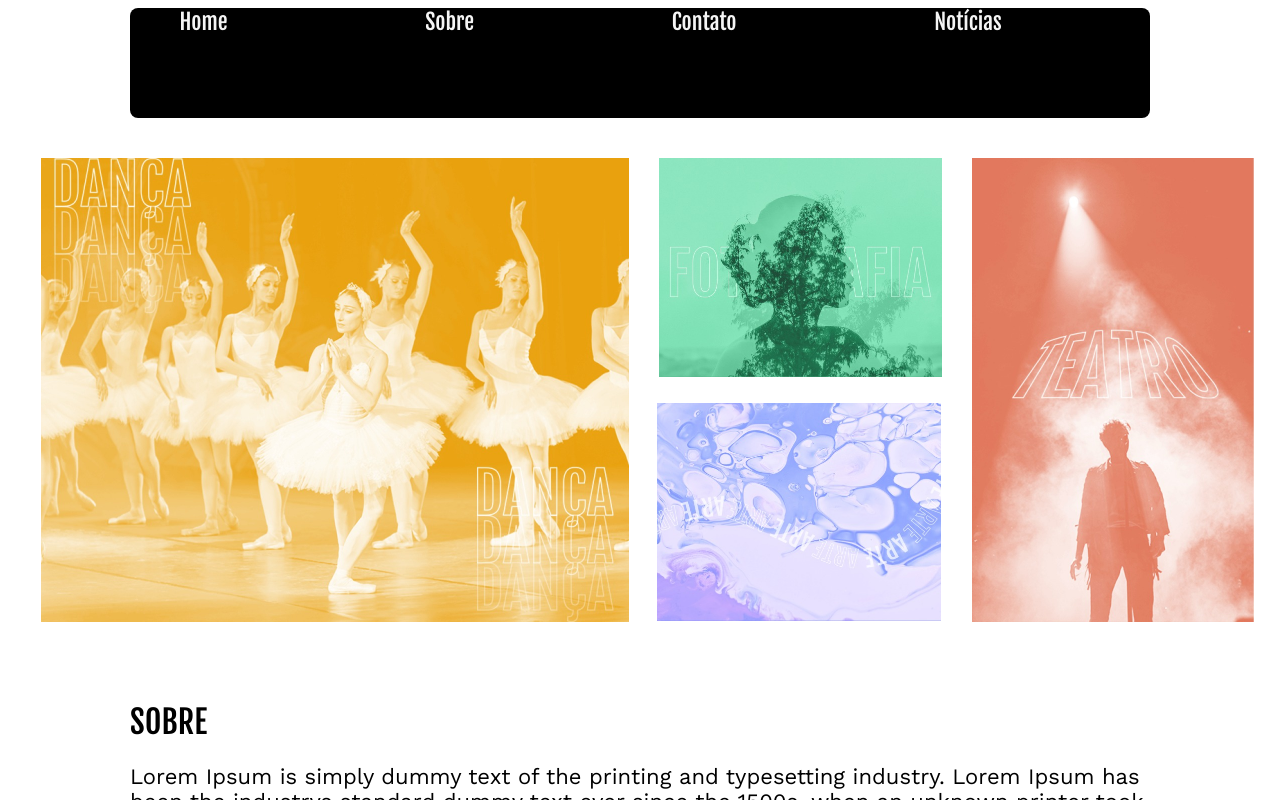
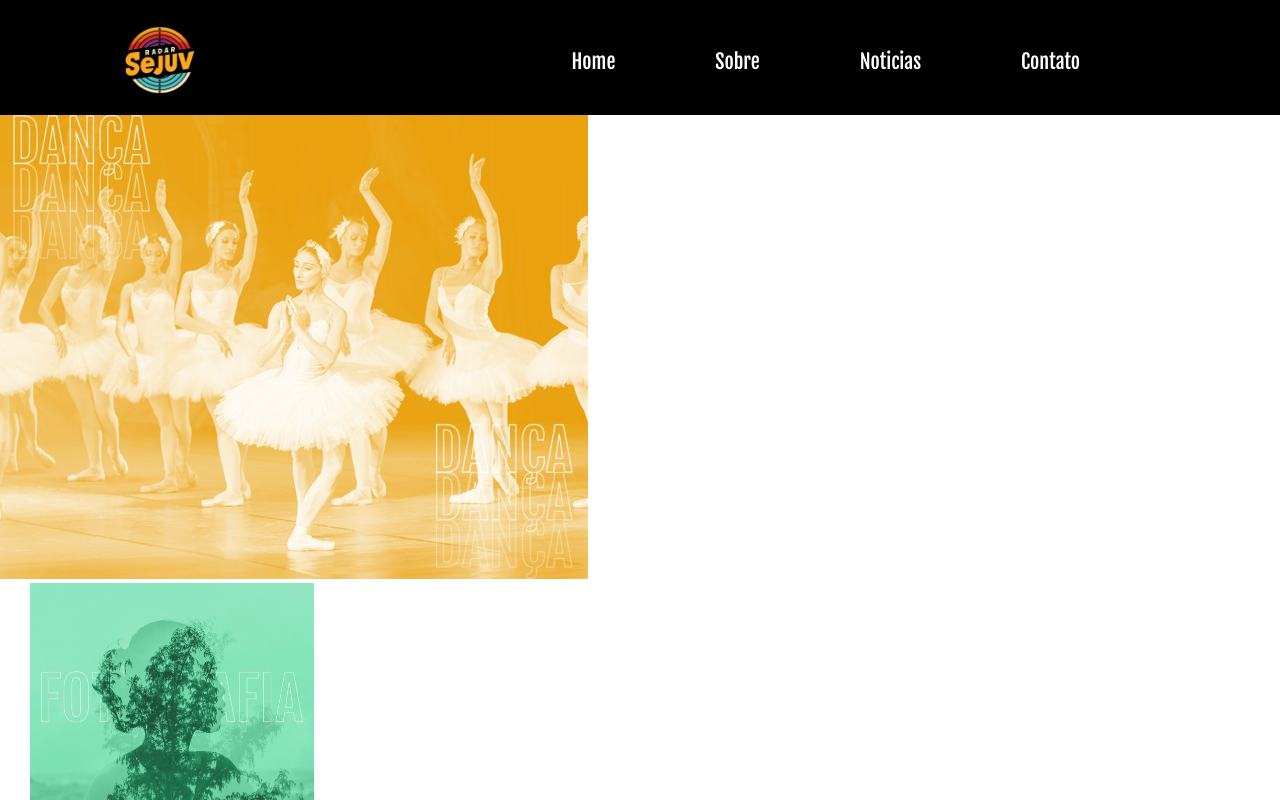
Before and after one commit to dev-Alencar/projeto_conexoes, a React (Vite) app in the folder project-conection/: page / in a window 1280 px wide. Shown: the top 800 px of the page. Built offline with nearby package versions, Linux system fonts and the light colour scheme.

Commit message:
ajustes de stylo

```diff
--- a/project-conection/src/Home.jsx
+++ b/project-conection/src/Home.jsx
@@ -11,7 +11,7 @@ function Home () {
     return(
         <div>
             <Menu/>
-            <div className='teste'>
+            <div className='teste(grid-img)'>
                 <img className='danca-img' src={danca}/>
                 <img className='image1' src={image1}/>
                 <div className='teste2'>
--- a/project-conection/src/Menu.jsx
+++ b/project-conection/src/Menu.jsx
@@ -1,24 +1,27 @@
 import './menu.css'
+import LOGO2 from './assets/LOGO1.png'
 
 import { Link } from "react-router-dom"
 
-function Menu () {
+ function Menu () {
     return(
     <div>
-        <div className='menu-center'>
-            <div className='big-box'>
-                    <nav className='into-box'>
-                        <Link  target="_blank" className='links-menu' to="/"> Home </Link> <br/> <br/>
-                        <Link  target="_blank" className='links-menu' to="/sobre"> Sobre</Link> <br/> <br/>
-                        <Link  target="_blank" className='links-menu' to='/contato'   > Contato </Link> <br/> <br/>
-                        <Link  target="_blank" className='links-menu' to="/noticias"> Notícias </Link> <br/> <br/>
-                    </nav>
+        <div className='container'>
+            <div className='logo'>
+                <img src={LOGO2}></img>
             </div>
-    </div>
+            <div className='m'>
+                <nav className='nav-bar'>
+                    <Link  target="_blank" className='nav-item' to="/"> Home </Link> <br/> <br/>
+                    <Link  target="_blank" className='nav-item' to="/sobre"> Sobre </Link> <br/> <br/>
+                    <Link  target="_blank" className='nav-item' to="/noticias"> Noticias </Link> <br/> <br/>
+                    <Link  target="_blank" className='nav-item' to="/contato"> Contato </Link> <br/> <br/>
+                </nav>
+            </div>
+        </div>
     </div>
 
-
-    )
-}
+     )
+ }
 
 export default Menu
--- a/project-conection/src/home.css
+++ b/project-conection/src/home.css
@@ -1,11 +1,10 @@
 @import url('https://fonts.googleapis.com/css2?family=Fjalla+One&family=Work+Sans&display=swap');
+
 
 .teste {
     display: flex;
     justify-content: center;
-
     margin-top: 40px;
-
 }
 
 .teste2{
--- a/project-conection/src/index.css
+++ b/project-conection/src/index.css
@@ -74,7 +74,7 @@ button:focus-visible {
   }
 } */
 
-:root{
+/* :root{
   padding-left: 122px;
   padding-right: 122px;
-}
+} */
--- a/project-conection/src/menu.css
+++ b/project-conection/src/menu.css
@@ -1,34 +1,73 @@
-
+@import url('./normalize.css');
 @import url('https://fonts.googleapis.com/css2?family=Fjalla+One&family=Work+Sans&display=swap');
 
-.menu-center{
-    display: flex;
-    justify-content: center;
+* {
+    box-sizing: border-box;
 }
 
-nav {
-    display: flex;
-    justify-content: center;
+:root {
+    /* cores usadas */
+    --amarelo: #FFC756;
+    --laranja: #F66139;
+    --lilas: #7F8FFE;
+    --verde: #56B78C;
+    --cinza-claro: #D9D9D9;
+    --cinza-escuro: #959595;
 
-}
-.big-box{
-    height: 13.8vh;
-    width: 100%;
-    border-radius: 1vh;
-    background-color: #000000;
-    color: whitesmoke;
+    /* fontes */
+    --fonte-primaria: 'Fjalla One', sans-serif;
+    --fonte-secundaria: 'Work Sans', sans-serif;
 }
 
-.into-box {
-    justify-content: space-around
+/* body {
+    font-family: var(--fonte-secundaria);
+    height: 100vh;
+}   */
 
+img {
+    width: 120px;
+    height: 120px;
 }
 
-.links-menu {
-    color: whitesmoke;
+/* .logo {
+    margin: 7px 80px;
+    width: 100px;
+    height: 100px;
+    padding-right: 15px;
+} */
+
+.container {
+    display: flex;
+    justify-content: space-between;
+    background-color: black;
+    font-family: var(--fonte-primaria);
+    font-size: 20px;
+    width: 100%;
+    height: 115px;
+    padding-left: 100px;
+    padding-right: 150px;
+}
+
+.nav-bar {
+    display: flex;
     text-decoration: none;
-    font-size: 22px;
-    font-family:'Fjalla One';
-    font-weight:400;
+}
 
+.nav-item {
+    color: #FFF;
+    font-family: var(--fonte-primaria);
+    font-size: 20px;
+    text-decoration: none;
+    margin: 50px 50px;
+    cursor: pointer;
 }
+
+.nav-item a {
+    transition: .5s;
+    color: white;
+    text-decoration: none;
+}
+
+.nav-item a:hover {
+    color: var(--amarelo);
+}
```
Also changed, not shown: project-conection/src/assets/LOGO1.jpeg (added), project-conection/src/assets/LOGO1.png (added), project-conection/src/normalize.css (added).
